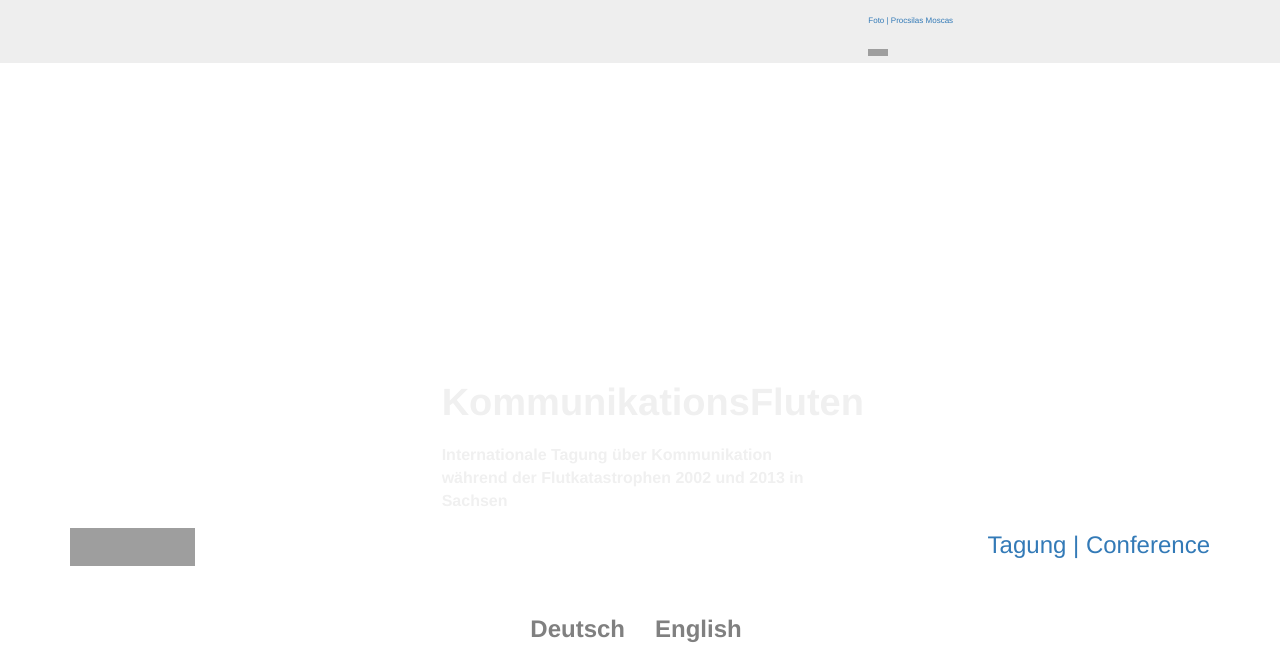
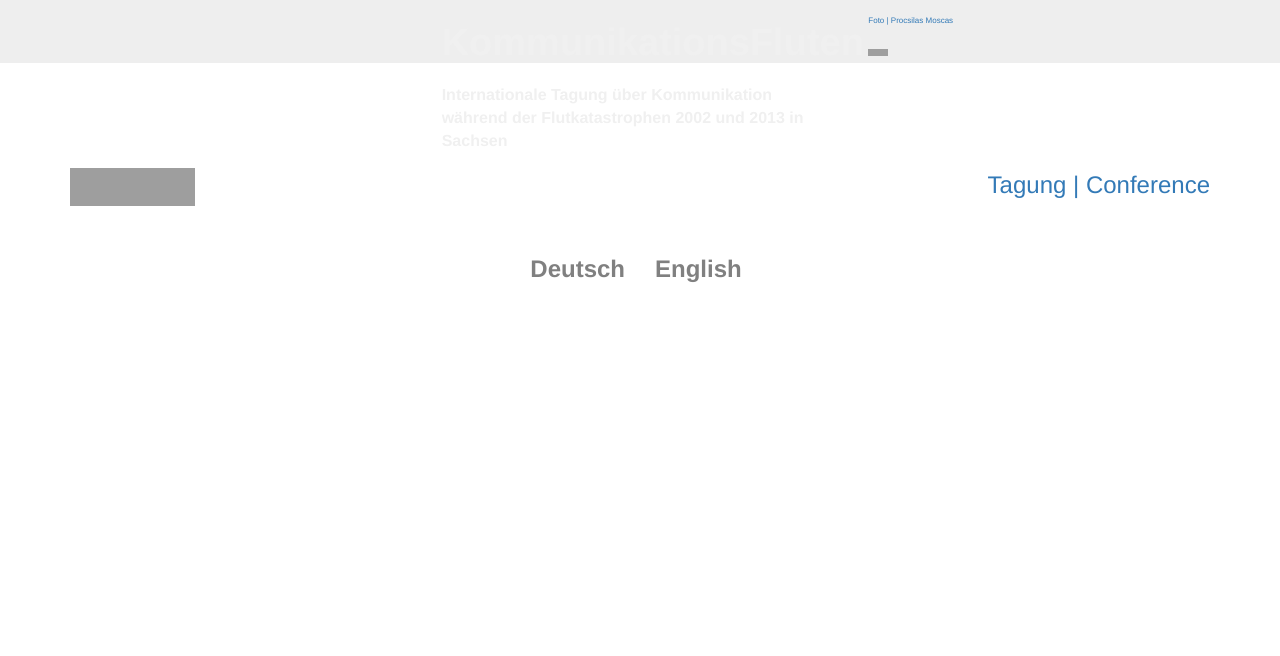
Before and after one commit to susedev/test, a Jekyll site: the page built from index.html, in a window 1280 px wide. Shown: the part 547-1203 px from the top of the page. Built offline with Jekyll 4.4.1, drawn with Linux system fonts in a browser that asks for light colours; nearby versions of some CDN libraries; after the commit the page ends 900 px from its top, so only the background shows below that; grey boxes are pictures that could not be loaded.

Commit message:
Update home.html

```diff
--- a/_layouts/home.html
+++ b/_layouts/home.html
@@ -13,8 +13,8 @@
     <div class="col-xs-4">
     </div>
     <div class="col-xs-4">
-        <a href="http://eijc.github.io/test/"><p style="color:#F0F0F0; font-size: 38px; font-weight:bold; text-align: center; margin-top: 360px;">KommunikationsFluten</p></a>
-       <p style="font-size:16px; font-weight:bold; color:#F0F0F0; margin-top: 380">Internationale Tagung über Kommunikation <br />während der Flutkatastrophen 2002 und 2013 in Sachsen</p>
+        <a href="http://eijc.github.io/test/"><p style="color:#F0F0F0; font-size: 38px; font-weight:bold; text-align: center;">KommunikationsFluten</p></a>
+       <p style="font-size:16px; font-weight:bold; color:#F0F0F0; ">Internationale Tagung über Kommunikation <br />während der Flutkatastrophen 2002 und 2013 in Sachsen</p>
     </div>
     <div class="col-xs-4">
        <a href="https://www.flickr.com/photos/procsilas/3010458671/in/photostream/"><p style="font-size: 8px; color:#808080, align: right; margin-right: 15px;"> Foto | Procsilas Moscas </p></a> <a rel="license" href="http://creativecommons.org/licenses/by/2.0/"><img alt="Creative Commons License" style="height: 7px; width: 20px; border-bottom: 5 px; border-left:5px" src="https://i.creativecommons.org/l/by/2.0/88x31.png" /></a></p>
```
